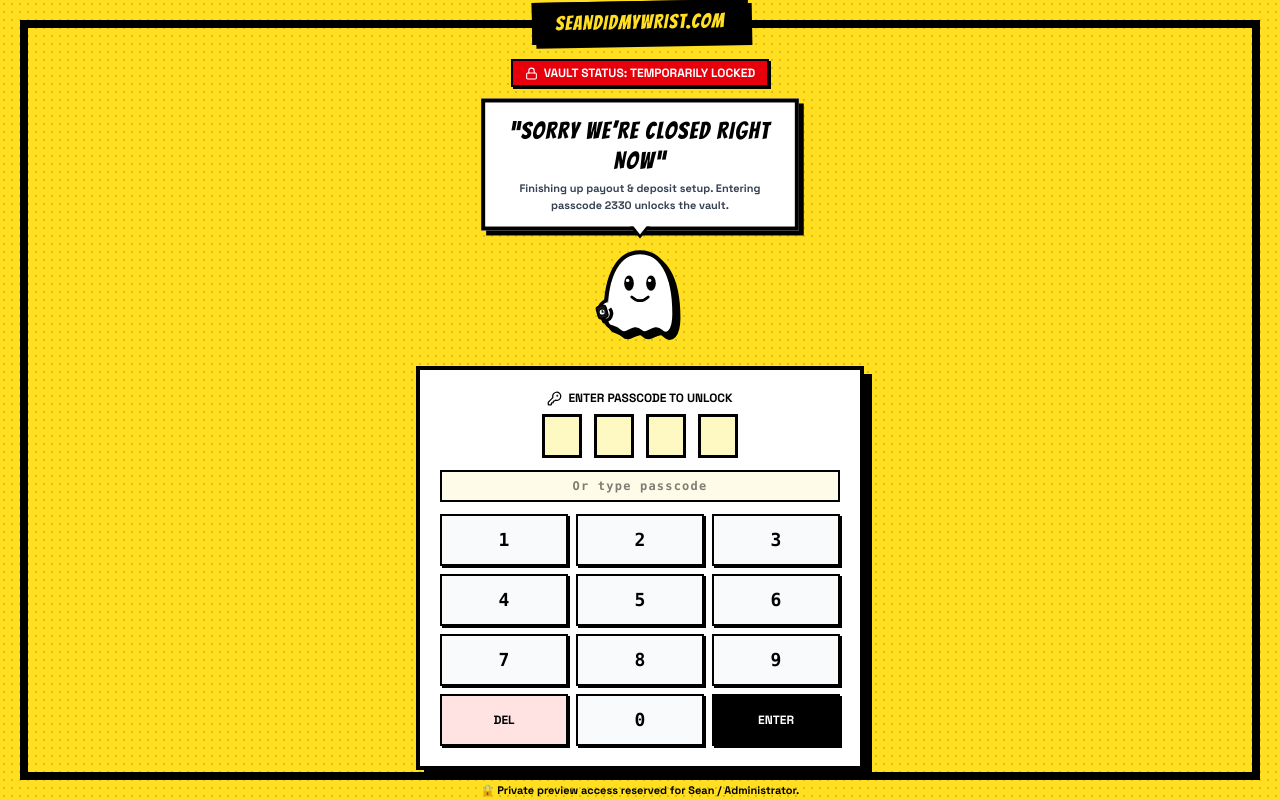
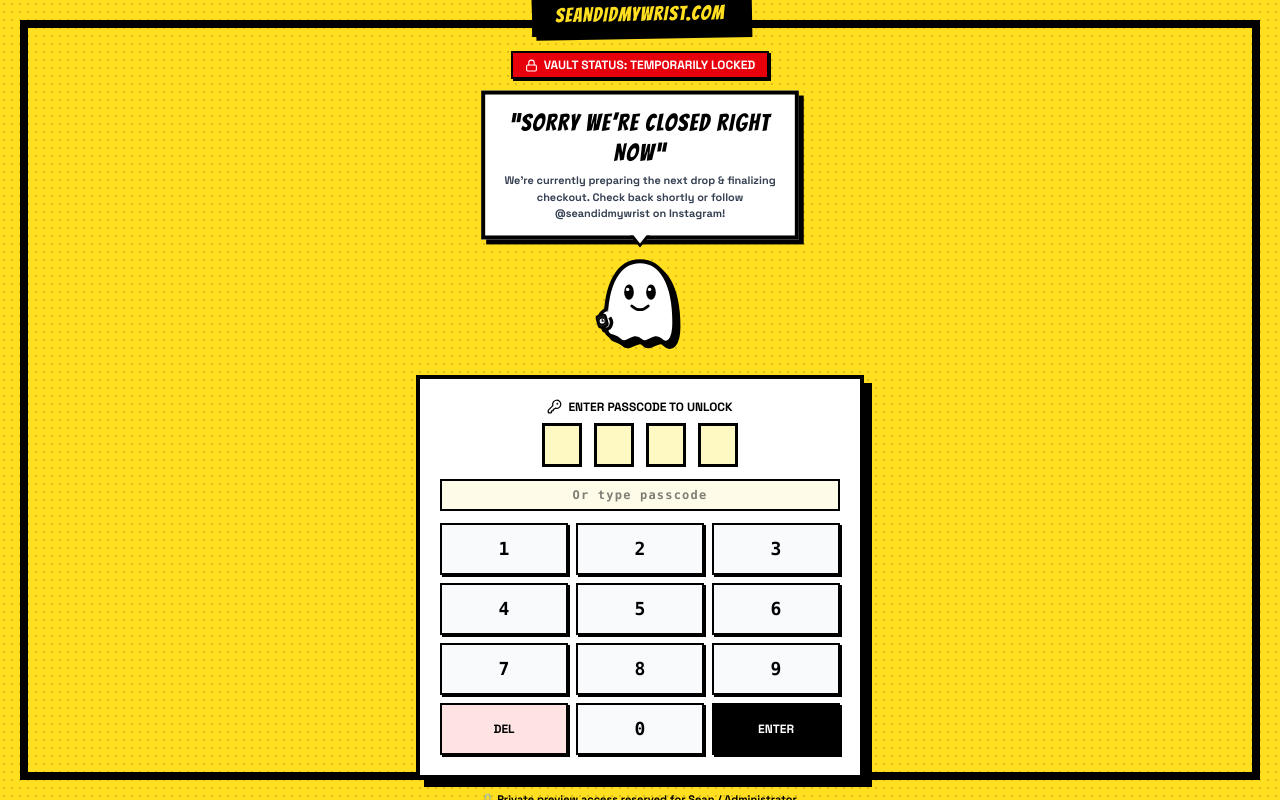
Before and after one commit to tocwrldz/seandidmywrist-web, a React (Vite) app: page / in a window 1280 px wide. Built offline with nearby package versions, Linux system fonts and the light colour scheme.

Commit message:
Hide password from lock screen text and button title

```diff
--- a/src/App.tsx
+++ b/src/App.tsx
@@ -336,7 +336,7 @@
                 setIsSiteLocked(true);
               }}
               className="flex items-center gap-1.5 bg-red-100 hover:bg-red-200 text-red-900 border-2 border-black px-2.5 py-1.5 text-xs font-black transition-colors cursor-pointer shadow-[2px_2px_0px_#000]"
-              title="Lock website with passcode 2330"
+              title="Lock website (Admin)"
             >
               <Lock size={13} className="text-red-700" />
               <span className="hidden sm:inline">LOCK SITE</span>
--- a/src/components/LockScreen.tsx
+++ b/src/components/LockScreen.tsx
@@ -89,7 +89,7 @@
               “SORRY WE’RE CLOSED RIGHT NOW”
             </p>
             <p className="text-[11px] font-bold text-gray-700 mt-1">
-              Finishing up payout & deposit setup. Entering passcode 2330 unlocks the vault.
+              We're currently preparing the next drop & finalizing checkout. Check back shortly or follow @seandidmywrist on Instagram!
             </p>
 
             {/* Comic Speech Bubble Triangle Tail pointing down to Ghost */}
```
